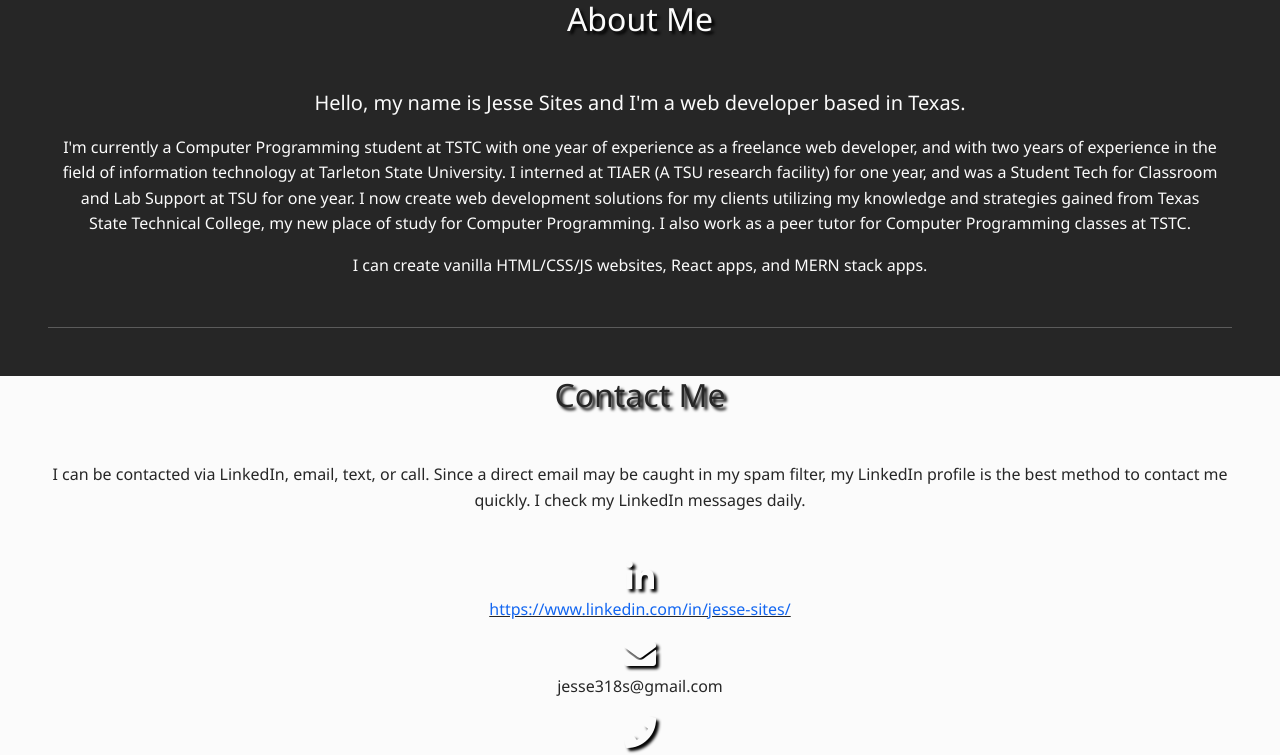
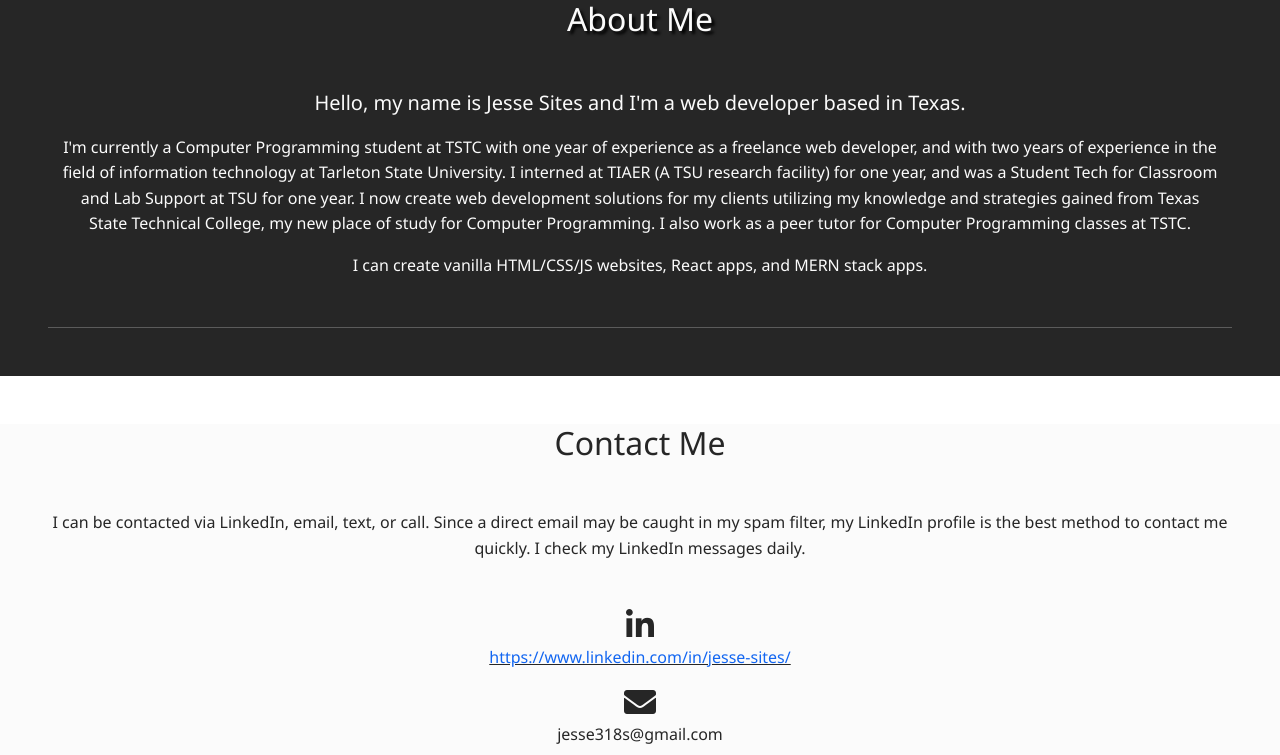
Before and after one commit to jesse318s/jesse-sites, a React (Create React App) app: page / in a window 1280 px wide. Shown: the part 2000-2755 px from the top of the page. Built offline with nearby package versions, Linux system fonts and the light colour scheme.

Commit message:
Improved style

```diff
--- a/src/App.jsx
+++ b/src/App.jsx
@@ -90,7 +90,12 @@ function App() {
               >
                 <div className="font-weight-bold">My Resume</div>
               </a>
-              <a className="me-4 text-info" href="https://github.com/jesse318s">
+              <a
+                className={
+                  isLightModeActive ? "me-4 text-dark" : "me-4 text-light"
+                }
+                href="https://github.com/jesse318s"
+              >
                 <i
                   className={
                     isLightModeActive
@@ -498,16 +503,10 @@ function App() {
         </section>
       </main>
 
-      <footer
-        className={
-          isLightModeActive ? "bg-light text-dark" : "bg-light text-dark"
-        }
-      >
+      <footer className="bg-light text-dark">
         <div id="contact" />
         <div className="text-center mb-5">
-          <h2 className={isLightModeActive ? "mb-5" : "mb-5 text_shadow"}>
-            Contact Me
-          </h2>
+          <h2 className="my-5">Contact Me</h2>
           <p className="mb-5 mx-5">
             I can be contacted via LinkedIn, email, text, or call. Since a
             direct email may be caught in my spam filter, my LinkedIn profile is
@@ -516,13 +515,7 @@ function App() {
           </p>
           <ul className="list-unstyled mb-0">
             <li>
-              <i
-                className={
-                  isLightModeActive
-                    ? "fab fa-linkedin-in fa-2x text-dark"
-                    : "fab fa-linkedin-in fa-2x text-light text_shadow"
-                }
-              />
+              <i className="fab fa-linkedin-in fa-2x text-dark" />
               <p className="text-decoration-underline">
                 <a href="https://www.linkedin.com/in/jesse-sites/">
                   https://www.linkedin.com/in/jesse-sites/
@@ -530,23 +523,11 @@ function App() {
               </p>
             </li>
             <li>
-              <i
-                className={
-                  isLightModeActive
-                    ? "fas fa-envelope fa-2x text-dark"
-                    : "fas fa-envelope fa-2x text-light text_shadow"
-                }
-              />
+              <i className="fas fa-envelope fa-2x text-dark" />
               <p>jesse318s@gmail.com</p>
             </li>
             <li>
-              <i
-                className={
-                  isLightModeActive
-                    ? "fas fa-phone fa-2x text-dark"
-                    : "fas fa-phone fa-2x text-light text_shadow"
-                }
-              />
+              <i className="fas fa-phone fa-2x text-dark" />
               <p>+1 325-455-4644</p>
             </li>
           </ul>
```
